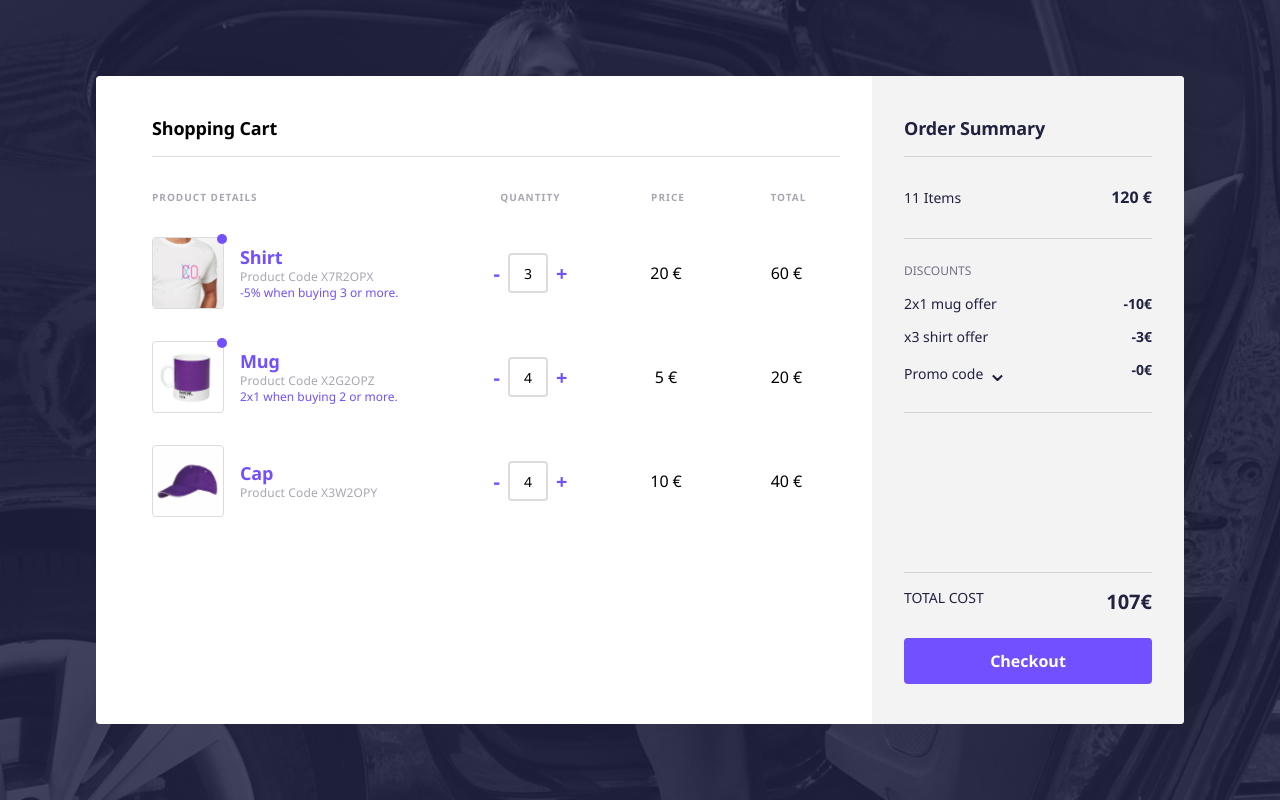
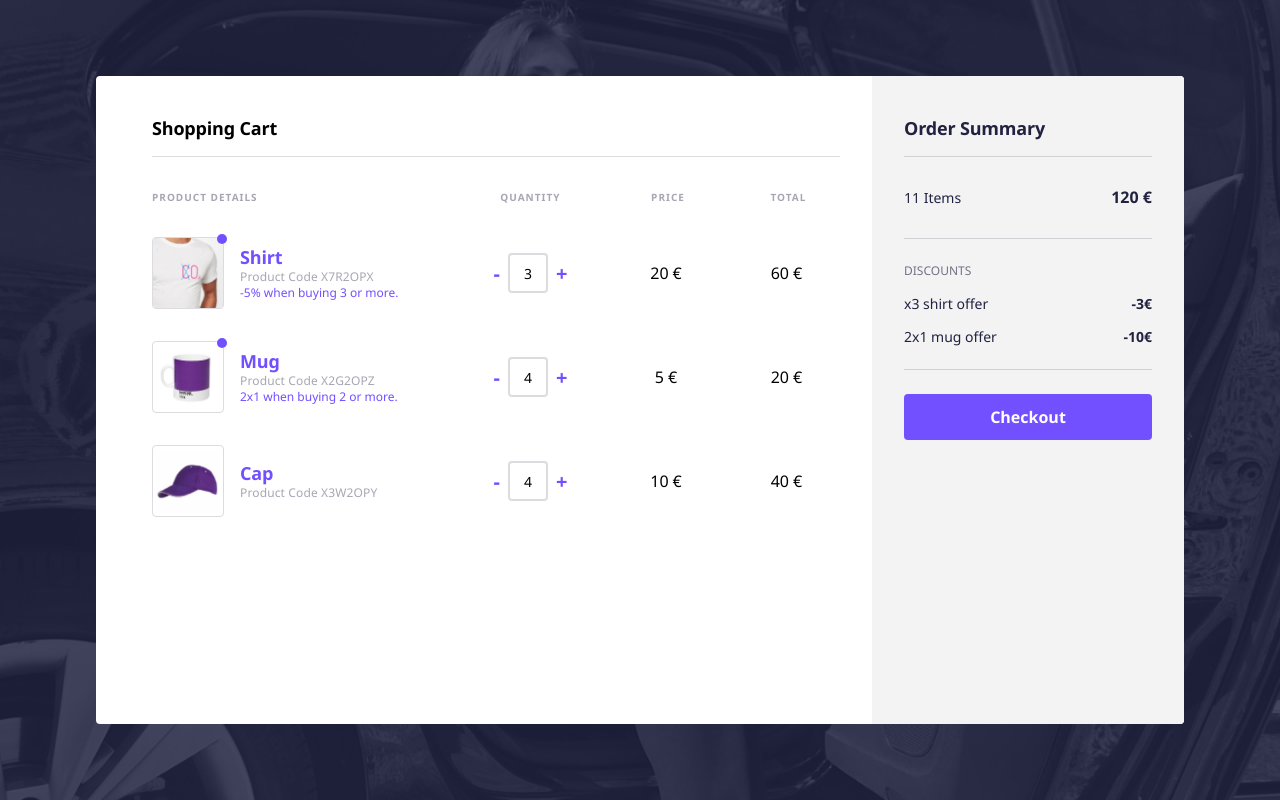
Before and after one commit to marianalfr/shopping-cart-challenge, a React (Create React App) app: page / in a window 1280 px wide. Built offline with nearby package versions, Linux system fonts and the light colour scheme.

Commit message:
Add new basic and discount implementation from App

```diff
--- a/src/components/App.js
+++ b/src/components/App.js
@@ -1,4 +1,4 @@
-import React, { useState } from 'react';
+import React, { useState, useEffect } from 'react';
 import '../styles/vendors/normalize.css';
 import '../styles/cabify-base.css';
 import styled from 'styled-components';
@@ -47,9 +47,9 @@ const App = () => {
   //I have set all the data I need within the offer type property, so different offers of the same type can be applied with a single function.
   const [shoppingCart, setShoppingCart] =  useState([
     {
-      product: 'shirt',
+      product: {
+        name: 'shirt',
         price: 20,
-      quantity: 3,
         code: 'X7R2OPX',
         description: 'Lorem ipsum dolor sit amet, consectetur adipiscing elit, sed do eiusmod tempor incididunt ut labore et dolore magna aliqua. Ut enim ad minim veniam, quis nostrud exercitation ullamco laboris nisi ut aliquip ex ea commodo consequat.',
         images: {
@@ -67,10 +67,12 @@ const App = () => {
           minQty: 3
         }
       },
+      quantity: 3
+    },
     {
-      product: 'mug',
+      product: {
+        name: 'mug',
         price: 5,
-      quantity: 4,
         code: 'X2G2OPZ',
         description: 'Lorem ipsum dolor sit amet, consectetur adipiscing elit, sed do eiusmod tempor incididunt ut labore et dolore magna aliqua. Pretium quam vulputate dignissim suspendisse in. In metus vulputate eu scelerisque felis. Vitae congue mauris rhoncus aenean vel elit scelerisque mauris pellentesque.',
         images: {
@@ -89,10 +91,12 @@ const App = () => {
           minQty: 2
         }
       },
+      quantity: 4
+    },
     {
-      product: 'cap',
+      product: {
+        name: 'cap',
         price: 10,
-      quantity: 4,
         code: 'X3W2OPY',
         description: 'Lorem ipsum dolor sit amet, consectetur adipiscing elit, sed do eiusmod tempor incididunt ut labore et dolore magna aliqua. Adipiscing elit duis tristique sollicitudin nibh sit. Egestas pretium aenean pharetra magna. Nibh sit amet commodo nulla.',
         images: {
@@ -107,18 +111,172 @@ const App = () => {
           },
           minQty: null
         }
+      },
+      quantity: 4
     }
   ]);
 
+  //Store order summary so it is available until buying process is completed.
+  const [orderBreakdown, setOrderBreakdown] =  useState({
+    items: 0,
+    totalPrice: 0,
+    discounts: [],
+    finalPrice: 0
+
+  });
+
+  const updateBreakdown = () => {
+    setOrderBreakdown({
+      items: getTotalItems(),
+      totalPrice: getTotalPrice(),
+      discounts: applyDiscounts(),
+      finalPrice: 0
+    });
+  };
+
+  useEffect(() => {
+    updateBreakdown();
+  }, []);
+
+  //ADD OR REMOVE ITEMS FROM SHOPPING CART:
+
   const updateQuantity = (code, increment) => {
-    //Add (increment = 1) or remove (increment = -1) items for a given product (code) from the shoppingCart
-    const updateProduct = (product,increment) => {
-      product.quantity = product.quantity + increment;
-      return product;
+    //Add (increment = 1) or remove (increment = -1) items for a given product (code) from the shoppingCart.
+    const updateItem = (item,increment) => {
+      item.quantity = item.quantity + increment;
+      return item;
     }
-    //Update shoppingCart with new quantity of said product
-    const newShoppingCart = shoppingCart.map(product => product.code === code ? updateProduct(product, increment) : product);
+    //Update shoppingCart with new quantity of said product.
+    const newShoppingCart = shoppingCart.map(item => item.product.code === code ? updateItem(item, increment) : item);
     setShoppingCart([ ...newShoppingCart ]);
+
+    //Update order summary.
+    updateBreakdown();
+    console.log(orderBreakdown.discounts)
+  };
+
+  //CALCULATE ORDER BREAKDOWN:
+
+  const getTotalItems = () => {
+    let quantity = 0;
+    for (let item of shoppingCart) {
+        quantity = quantity + item.quantity;
+    };
+    return quantity;
+  };
+
+  const getTotalPrice = () => {
+    let total = 0;
+    for (let item of shoppingCart){
+        const price = item.product.price * item.quantity;
+        total = total + price;
+    };
+    return total;
+  };
+
+  //Calculate discounts:
+
+  //This function takes a single product as an argument. For products under an offer that gives one or more free items like '2x1', '3x2' or even '5x3', this function takes this data from the product offer and returns the discount for said product.
+  const freeItem = item => {
+    const n = item.quantity;
+    const price = item.product.price;
+    const minQty = item.product.offer.minQty;
+
+    // Offer would be something like 'get x products and pay y products' (x for y)
+    const x = item.product.offer.type.numbers.get;
+    const y = item.product.offer.type.numbers.pay;
+    const increment = x - y;
+
+    if (n >= minQty && n >= x){
+        for(let i = 0; i < x; i++){
+            if((n - i) % x === 0){
+                const units = (n - i) / x;
+                const discount = (units * increment * price);
+                return discount;
+            };
+        };
+    };
+  };
+
+  const applyFreeItem = () => {
+    let freeItemDiscounts = [];
+    const freeItemOffers = shoppingCart.filter(item => item.product.offer.type.category === 'free-item');
+
+    const addDiscount = item => {
+      const productDiscount = {
+        product: {
+          name: item.product.name,
+          code: item.product.code,
+          quantity: item.quantity,
+        },
+        offer: {
+          category: item.product.offer.type.category,
+          name: item.product.offer.type.name,
+          minQty: item.product.offer.minQty
+        },
+        discount: freeItem(item)
+      };
+
+      freeItemDiscounts.push(productDiscount);
+    };
+
+    freeItemOffers.map(item => addDiscount(item));
+
+    return freeItemDiscounts;
+  };
+
+  //This function takes a single product as an argument. It returns the discount for a product under an offer that reduces the price by a certain percentage.
+  const percentageDiscount = item => {
+    const quantity = item.quantity;
+    const price = item.product.price;
+    const minQty = item.product.offer.minQty;
+
+    const per = item.product.offer.type.numbers.percentage;
+
+    if (quantity >= minQty) {
+        const discount = (price * (per / 100) * item.quantity);
+        return discount;
+    } else {
+        return 0;
+    };
+  };
+
+  const applyPercentage = () => {
+    let percentageDiscounts = [];
+    const percentageOffers = shoppingCart.filter(item => item.product.offer.type.category === 'percentage');
+
+    const addDiscount = item => {
+      const productDiscount = {
+        product: {
+          name: item.product.name,
+          code: item.product.code,
+          quantity: item.quantity,
+        },
+        offer: {
+          category: item.product.offer.type.category,
+          name: item.product.offer.type.name,
+          minQty: item.product.offer.minQty
+        },
+        discount: percentageDiscount(item)
+      };
+
+      percentageDiscounts.push(productDiscount);
+    };
+
+    percentageOffers.map(item => addDiscount(item));
+
+    return percentageDiscounts;
+  };
+
+  //APPLY ALL DISCOUNTS:
+
+  const applyDiscounts = () => {
+    const freeItemDiscounts = applyFreeItem();
+    const percentageDiscounts = applyPercentage();
+    return [
+      ...percentageDiscounts,
+      ...freeItemDiscounts
+    ];
   };
 
   return (
@@ -130,6 +288,7 @@ const App = () => {
         />
         <OrderSummary
           shoppingCart = { shoppingCart }
+          orderBreakdown = { orderBreakdown }
         />
       </Wrapper>
     </Body>
--- a/src/components/OrderSummary.js
+++ b/src/components/OrderSummary.js
@@ -288,60 +288,75 @@ const OrderSummary = props => {
         return final;
     };
 
+
+    /////////////////
+
+    const renderDiscounts = discounts => {
+        if(discounts !== ''){
+            return (discounts.map(discount => discount.product.quantity >= discount.offer.minQty ? <LiDisc key={discount.product.code}>
+                {discount.offer.category === 'percentage' ? (
+                <span>x{discount.product.quantity} {discount.product.name} offer</span>
+                ) : discount.offer.category === 'free-item' ? (
+                <span>{discount.offer.name} {discount.product.name} offer</span>
+                ) : ''}
+
+                <BoldDisc>-{discount.discount}€</BoldDisc>
+            </LiDisc> : ''));
+        };
+    };
+
     return(
         <Wrapper>
             <TitleMain>Order summary</TitleMain>
             <Summary>
-                <span>{totalItems(props.shoppingCart)} Items</span>
-                <Bold>{totalPrice(props.shoppingCart)} €</Bold>
+                <span>{props.orderBreakdown.items} Items</span>
+                <Bold>{props.orderBreakdown.totalPrice} €</Bold>
             </Summary>
             <Discounts>
                 <TitleDisc>Discounts</TitleDisc>
                 <ul>
-                    {renderFreeItem()}
-                    {renderPercentageDiscount()}
-                    {renderPromoCode()}
+                    {renderDiscounts(props.orderBreakdown.discounts)}
                 </ul>
-                <HiddenCheckbox checked={isCodeValid === true ? false : null} onClick={getPromoCodes}></HiddenCheckbox>
+                {/* <HiddenCheckbox checked={isCodeValid === true ? false : null} onClick={getPromoCodes}></HiddenCheckbox>
                 <CodeWrapper>
                     <p>Do you have a promo code?</p>
                     <Input type="text" value={userCode} onChange={applyPromoCode}></Input>
                     {userCode.length >= 6 && isCodeValid === false ? (<p>Sorry, that code is not currently available.</p>) : ''}
-                </CodeWrapper>
+                </CodeWrapper> */}
             </Discounts>
-            <Total>
+            {/* <Total>
                 <TitleTotal>Total cost</TitleTotal>
                 <TotalBold>{finalPrice()}€</TotalBold>
-            </Total>
+            </Total> */}
             <Button type="button">Checkout</Button>
         </Wrapper>
     );
 };
 
-OrderSummary.propTypes = {
-    shoppingCart: PropTypes.arrayOf(PropTypes.shape({
-        product: PropTypes.string,
-        price: PropTypes.number,
-        quantity: PropTypes.number,
-        code: PropTypes.string,
-        description: PropTypes.string,
-        images: PropTypes.shape({
-            thumb: PropTypes.string,
-            large: PropTypes.string
-        }),
-        offer: PropTypes.shape({
-            type: PropTypes.shape({
-                category: PropTypes.string,
-                name: PropTypes.string,
-                numbers: PropTypes.shape({
-                    percentage: PropTypes.number,
-                    get: PropTypes.number,
-                    pay: PropTypes.number
-                })
-            }),
-            minQty: PropTypes.number
-        })
-    }))
-};
+// OrderSummary.propTypes = {
+//     shoppingCart: PropTypes.arrayOf(PropTypes.shape({
+//         product: PropTypes.string,
+//         price: PropTypes.number,
+//         quantity: PropTypes.number,
+//         code: PropTypes.string,
+//         description: PropTypes.string,
+//         images: PropTypes.shape({
+//             thumb: PropTypes.string,
+//             large: PropTypes.string
+//         }),
+//         offer: PropTypes.shape({
+//             type: PropTypes.shape({
+//                 category: PropTypes.string,
+//                 name: PropTypes.string,
+//                 numbers: PropTypes.shape({
+//                     percentage: PropTypes.number,
+//                     get: PropTypes.number,
+//                     pay: PropTypes.number
+//                 })
+//             }),
+//             minQty: PropTypes.number
+//         })
+//     }))
+// };
 
 export default OrderSummary;
--- a/src/components/ProductItem.js
+++ b/src/components/ProductItem.js
@@ -92,12 +92,12 @@ const ProductItem = props => {
     const [isModalOpen, setIsModalOpen] = useState(false);
 
     const addItem = () => {
-        props.updateQuantity(props.product.code, 1);
+        props.updateQuantity(props.item.product.code, 1);
     };
 
     const removeItem = () => {
-        if(props.product.quantity > 0){
-            props.updateQuantity(props.product.code, -1);
+        if(props.item.quantity > 0){
+            props.updateQuantity(props.item.product.code, -1);
         };
     };
 
@@ -109,31 +109,31 @@ const ProductItem = props => {
         <React.Fragment>
             <Row>
                 <ColProduct>
-                    {props.product.offer.type.name !== null ? <OfferDot></OfferDot> : ''}
-                    <Image src={props.product.images.thumb} alt={props.product.product}/>
+                    {props.item.product.offer.type.name !== null ? <OfferDot></OfferDot> : ''}
+                    <Image src={props.item.product.images.thumb} alt={props.item.product.name}/>
                     <div>
-                        <Title onClick={toggleModal}>{props.product.product}</Title>
-                        <Code>Product Code {props.product.code}</Code>
-                        {props.product.offer.type.name !== null ? <Offer>{props.product.offer.type.name} when buying {props.product.offer.minQty} or more.</Offer> : ''}
+                        <Title onClick={toggleModal}>{props.item.product.name}</Title>
+                        <Code>Product Code {props.item.product.code}</Code>
+                        {props.item.product.offer.type.name !== null ? <Offer>{props.item.product.offer.type.name} when buying {props.item.product.offer.minQty} or more.</Offer> : ''}
                     </div>
                 </ColProduct>
                 <Col>
                     <AddRemoveButton onClick={removeItem}>-</AddRemoveButton>
-                    <Quantity type="text" value={props.product.quantity} readOnly></Quantity>
+                    <Quantity type="text" value={props.item.quantity} readOnly></Quantity>
                     <AddRemoveButton onClick={addItem}>+</AddRemoveButton>
                 </Col>
                 <Col>
-                    <Span>{props.product.price}</Span>
+                    <Span>{props.item.product.price}</Span>
                     <Span>€</Span>
                 </Col>
                 <ColTotal>
-                    <Span>{props.product.price * props.product.quantity}</Span>
+                    <Span>{props.item.product.price * props.item.quantity}</Span>
                     <Span>€</Span>
                 </ColTotal>
             </Row>
             {isModalOpen === true ? (
                 <ProductModal
-                    product = {props.product}
+                    item = {props.item}
                     toggleModal = {toggleModal}
                     addItem = {addItem}
                     removeItem = {removeItem}
@@ -142,31 +142,31 @@ const ProductItem = props => {
     );
 };
 
-ProductItem.propTypes = {
-    product:PropTypes.shape({
-        product: PropTypes.string,
-        price: PropTypes.number,
-        quantity: PropTypes.number,
-        code: PropTypes.string,
-        description: PropTypes.string,
-        images: PropTypes.shape({
-            thumb: PropTypes.string,
-            large: PropTypes.string
-        }),
-        offer: PropTypes.shape({
-            type: PropTypes.shape({
-                category: PropTypes.string,
-                name: PropTypes.string,
-                numbers: PropTypes.shape({
-                    percentage: PropTypes.number,
-                    get: PropTypes.number,
-                    pay: PropTypes.number
-                })
-            }),
-            minQty: PropTypes.number
-        })
-    }),
-    updateQuantity: PropTypes.func
-};
+// ProductItem.propTypes = {
+//     product:PropTypes.shape({
+//         product: PropTypes.string,
+//         price: PropTypes.number,
+//         quantity: PropTypes.number,
+//         code: PropTypes.string,
+//         description: PropTypes.string,
+//         images: PropTypes.shape({
+//             thumb: PropTypes.string,
+//             large: PropTypes.string
+//         }),
+//         offer: PropTypes.shape({
+//             type: PropTypes.shape({
+//                 category: PropTypes.string,
+//                 name: PropTypes.string,
+//                 numbers: PropTypes.shape({
+//                     percentage: PropTypes.number,
+//                     get: PropTypes.number,
+//                     pay: PropTypes.number
+//                 })
+//             }),
+//             minQty: PropTypes.number
+//         })
+//     }),
+//     updateQuantity: PropTypes.func
+// };
 
 export default ProductItem;
--- a/src/components/ProductModal.js
+++ b/src/components/ProductModal.js
@@ -25,7 +25,7 @@ const ModalWrapper = styled.div`
 const ImageWrapper = styled.div`
     height: 100%;
     flex: 1;
-    background-image: ${props => `url(${props.product.images.large})`};
+    background-image: ${props => `url(${props.item.product.images.large})`};
     background-size: cover;
     background-position: center;
 `;
@@ -120,27 +120,27 @@ const AddRemove = styled.div`
 const ProductModal = props => {
     return(
         <ModalWrapper>
-            <ImageWrapper product = {props.product}></ImageWrapper>
+            <ImageWrapper item = {props.item}></ImageWrapper>
             <InfoWrapper>
                 <Close onClick={props.toggleModal}>✕</Close>
                 <Info>
                     <Title>
-                        <span>{props.product.product}</span>
-                        <span>{props.product.price}€</span>
+                        <span>{props.item.product.name}</span>
+                        <span>{props.item.product.price}€</span>
                     </Title>
-                    {props.product.offer.type.name !== null ? (
-                    <Offer>Offer: {props.product.offer.type.name} when you buy {props.product.offer.minQty} or more.</Offer>
+                    {props.item.product.offer.type.name !== null ? (
+                    <Offer>Offer: {props.item.product.offer.type.name} when you buy {props.item.product.offer.minQty} or more.</Offer>
                     ) : ''}
-                    <Description>{props.product.description}</Description>
-                    <Code>Product code: {props.product.code}</Code>
+                    <Description>{props.item.product.description}</Description>
+                    <Code>Product code: {props.item.product.code}</Code>
                 </Info>
                 <Cart>
-                    {props.product.quantity !== 0 ? (
+                    {props.item.quantity !== 0 ? (
                         <React.Fragment>
                             <Bold>Currently in your shopping cart:</Bold>
                             <AddRemove>
                                 <AddRemoveButton onClick={props.removeItem}>-</AddRemoveButton>
-                                <Quantity type="text" value={props.product.quantity} readOnly></Quantity>
+                                <Quantity type="text" value={props.item.quantity} readOnly></Quantity>
                                 <AddRemoveButton onClick={props.addItem}>+</AddRemoveButton>
                             </AddRemove>
                         </React.Fragment>
@@ -153,33 +153,33 @@ const ProductModal = props => {
     );
 };
 
-ProductModal.propTypes = {
-    product:PropTypes.shape({
-        product: PropTypes.string,
-        price: PropTypes.number,
-        quantity: PropTypes.number,
-        code: PropTypes.string,
-        description: PropTypes.string,
-        images: PropTypes.shape({
-            thumb: PropTypes.string,
-            large: PropTypes.string
-        }),
-        offer: PropTypes.shape({
-            type: PropTypes.shape({
-                category: PropTypes.string,
-                name: PropTypes.string,
-                numbers: PropTypes.shape({
-                    percentage: PropTypes.number,
-                    get: PropTypes.number,
-                    pay: PropTypes.number
-                })
-            }),
-            minQty: PropTypes.number
-        })
-    }),
-    toggleModal: PropTypes.func,
-    addItem: PropTypes.func,
-    removeItem: PropTypes.func
-};
+// ProductModal.propTypes = {
+//     product:PropTypes.shape({
+//         product: PropTypes.string,
+//         price: PropTypes.number,
+//         quantity: PropTypes.number,
+//         code: PropTypes.string,
+//         description: PropTypes.string,
+//         images: PropTypes.shape({
+//             thumb: PropTypes.string,
+//             large: PropTypes.string
+//         }),
+//         offer: PropTypes.shape({
+//             type: PropTypes.shape({
+//                 category: PropTypes.string,
+//                 name: PropTypes.string,
+//                 numbers: PropTypes.shape({
+//                     percentage: PropTypes.number,
+//                     get: PropTypes.number,
+//                     pay: PropTypes.number
+//                 })
+//             }),
+//             minQty: PropTypes.number
+//         })
+//     }),
+//     toggleModal: PropTypes.func,
+//     addItem: PropTypes.func,
+//     removeItem: PropTypes.func
+// };
 
 export default ProductModal;
```
Also changed, not shown: src/components/ProductList.js (+28 -28 lines), src/components/ShoppingCart.js (+26 -26 lines). Lines whose indentation alone changed are shown as unchanged.
